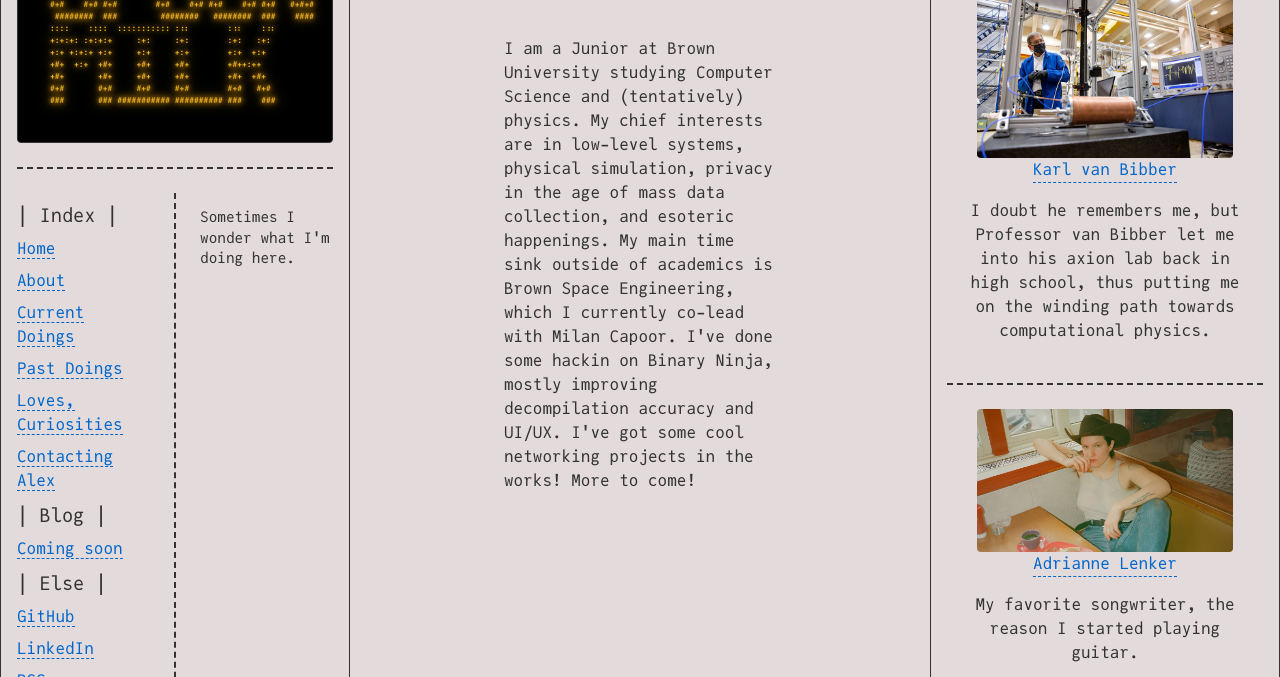
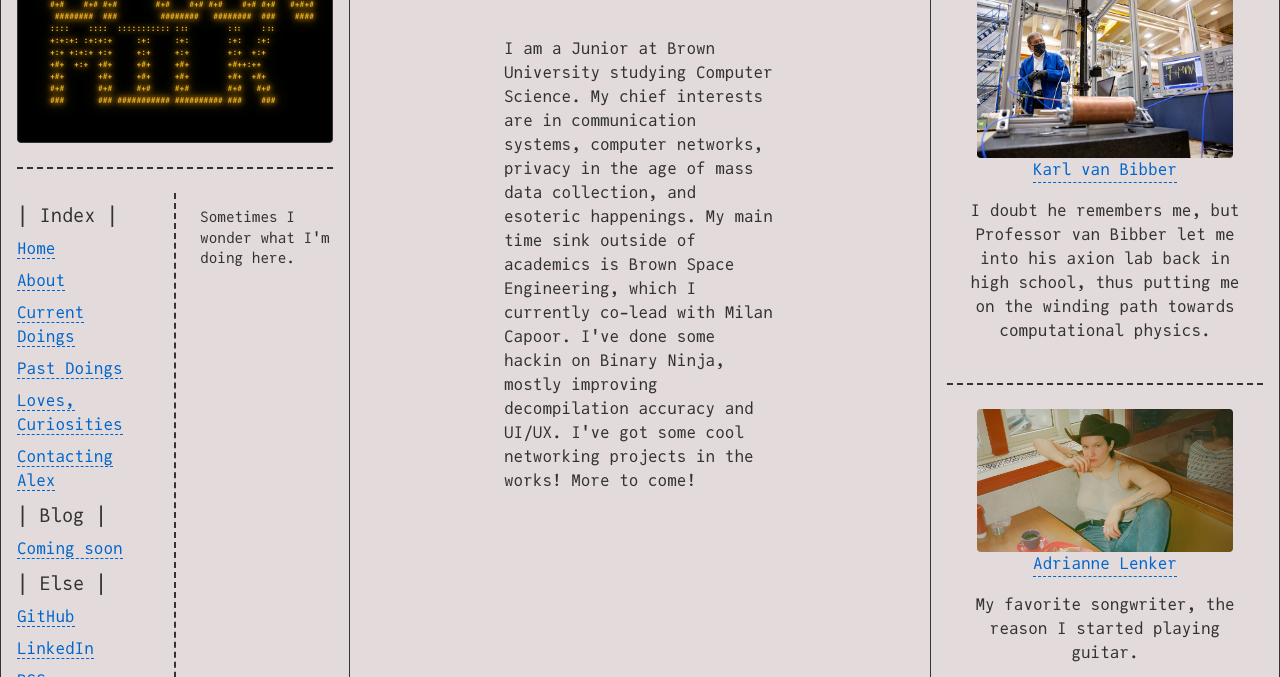
Before and after one commit to spoonmilk/spoonmilk.github.io, an Astro site: page /about in a window 1280 px wide. Shown: the part 123-800 px from the top of the page. Built offline with nearby package versions, Linux system fonts and the light colour scheme; Astro itself is replaced by a stand-in of ours.

Commit message:
Update interests

```diff
--- a/src/pages/about.astro
+++ b/src/pages/about.astro
@@ -4,9 +4,9 @@ import BaseLayout from "../layouts/BaseLayout.astro";
 
 <BaseLayout pageTitle="aboutme.jpg">
     <p>
-        I am a Junior at Brown University studying Computer Science and
-        (tentatively) physics. My chief interests are in low-level systems,
-        physical simulation, privacy in the age of mass data collection, and
+        I am a Junior at Brown University studying Computer Science.
+        My chief interests are in communication systems,
+        computer networks, privacy in the age of mass data collection, and
         esoteric happenings. My main time sink outside of academics is Brown
         Space Engineering, which I currently co-lead with Milan Capoor.
         I've done some hackin on Binary Ninja, mostly improving decompilation
--- a/src/pages/index.astro
+++ b/src/pages/index.astro
@@ -13,7 +13,7 @@ import curls from "../assets/images/curls.png";
     />
     <p>
         This is the personal website of Alex Khosrowshahi, a third-year
-        Computer Science/Physics student at Brown University. On most
+        Computer Science student at Brown University. On most
         tech-related sites, I go by the username <b>spoonmilk</b>.
     </p>
 
```
